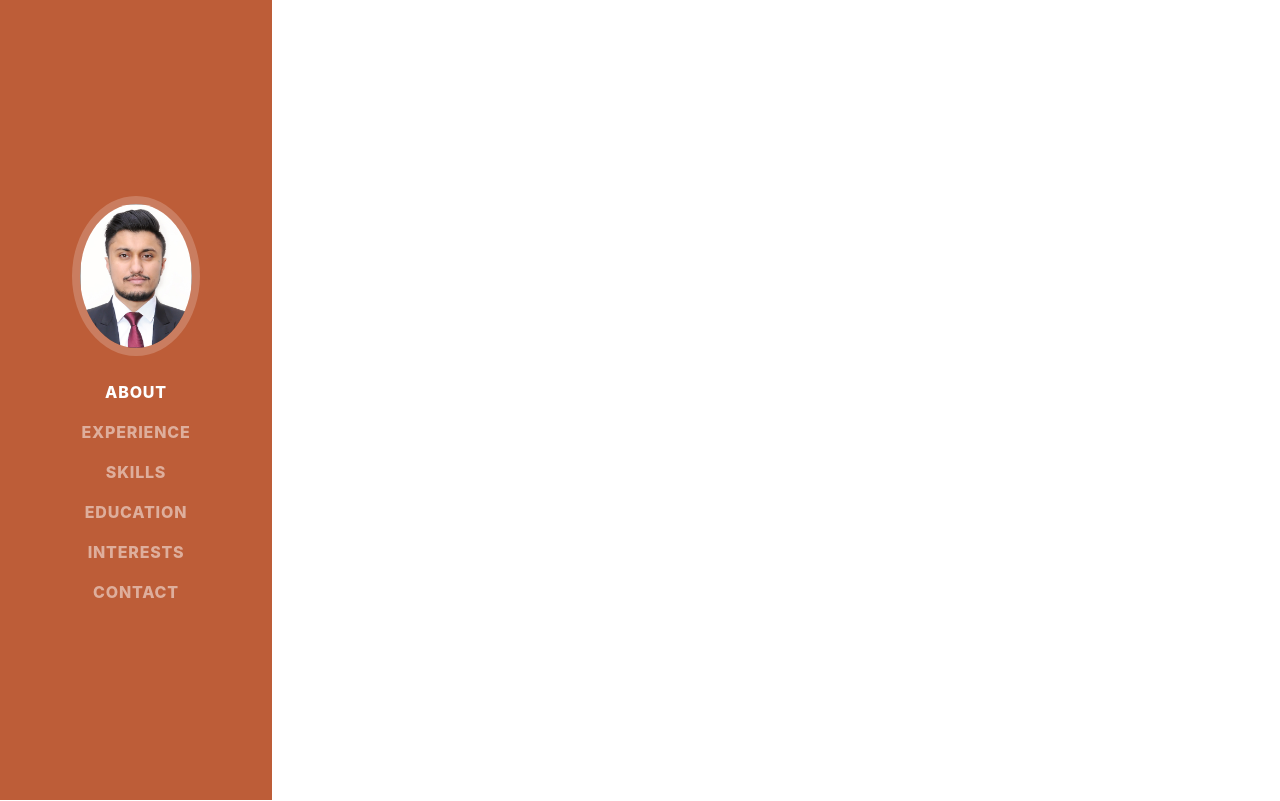
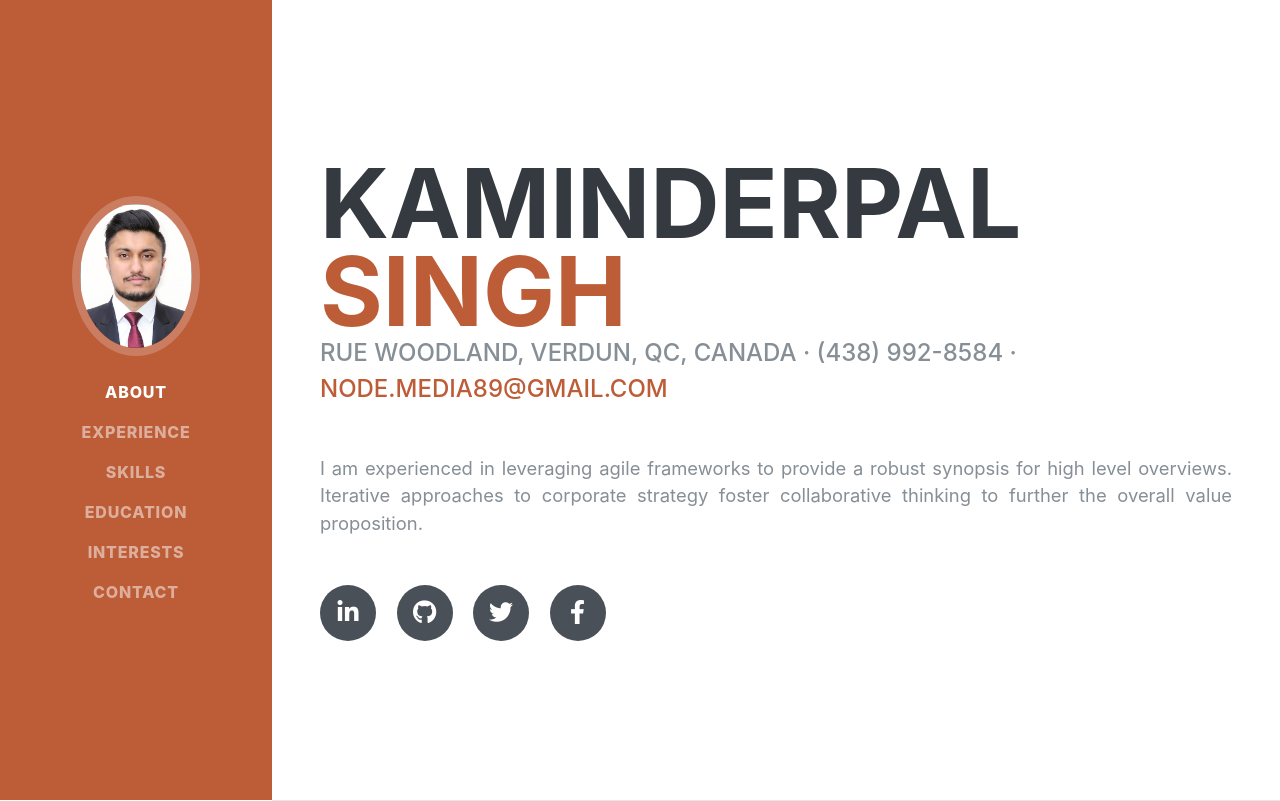
Before and after one commit to kaminderpal/portfolio, a website built with webpack: page index.html in a window 1280 px wide. Built offline with nearby package versions, Linux system fonts and the light colour scheme; a web font is replaced by a local one.

Commit message:
implement about page

```diff
--- a/index.html
+++ b/index.html
@@ -11,11 +11,11 @@
      <link href="https://fonts.googleapis.com/css?family=Muli:400,400i,800,800i" rel="stylesheet">
 </head>
 <body>
-     <div class="sidebar">
-          <%= htmlWebpackPlugin.options.sidebar %>
-     </div>
-     <div class="main">
+
+     <%= htmlWebpackPlugin.options.sidebar %>
+     <div class="container-fluid p-0">
           <%= htmlWebpackPlugin.options.about %>
+          <hr class="m-0">
           <%= htmlWebpackPlugin.options.experience %>
           <%= htmlWebpackPlugin.options.skills %>
           <%= htmlWebpackPlugin.options.education %>
--- a/src/css/style.css
+++ b/src/css/style.css
@@ -5,6 +5,9 @@ body {
 }
 .bg-primary{
      background-color: #bd5d38!important;
+}
+.social-icons a:hover {
+     background-color: #bd5d38;
  }
 @media (min-width:992px){
      .ks-sidebar .navbar-brand{
@@ -57,9 +60,70 @@ body {
      .ks-sidebar .navbar-collapse .navbar-nav .nav-item .nav-link{
           display: block;
      }
+     section.resume-section{
+          padding-top: 3rem!important;
+           padding-bottom: 3rem!important;
      }
+     body {
+          padding-top: 0;
+          padding-left: 17rem;
+      }
+      section.resume-section {
+          min-height: 100vh;
+      }
+      h1 {
+          font-size: 6rem;
+          line-height: 5.5rem;
+      }
+      section.resume-section {
+          padding-top: 5rem!important;
+          padding-bottom: 5rem!important;
+          max-width: 75rem;
+      }
+}
+@media (max-width:992px){
+     h1{
+          font-size: 3rem !important;
+     }
+}
+
 .ks-sidebar .navbar-nav .nav-item .nav-link{
      font-weight: 800;
     letter-spacing: .05rem;
     text-transform: uppercase;
 }
+
+ h1, h2, h3, h4, h5, h6 {
+     font-family: 'Saira Extra Condensed',-apple-system,BlinkMacSystemFont,'Segoe UI',Roboto,'Helvetica Neue',Arial,sans-serif,'Apple Color Emoji','Segoe UI Emoji','Segoe UI Symbol','Noto Color Emoji';
+     font-weight: 700;
+     text-transform: uppercase;
+     color: #343a40;
+ }
+ .text-primary {
+     color: #bd5d38!important;
+ }
+ .subheading {
+     text-transform: uppercase;
+     font-weight: 500;
+     font-family: 'Saira Extra Condensed',-apple-system,BlinkMacSystemFont,'Segoe UI',Roboto,'Helvetica Neue',Arial,sans-serif,'Apple Color Emoji','Segoe UI Emoji','Segoe UI Symbol','Noto Color Emoji';
+     font-size: 1.5rem;
+ }
+ a{
+     color: #bd5d38;
+ }
+ p.lead {
+     font-size: 1.15rem;
+     font-weight: 400;
+ }
+ .social-icons a {
+     display: inline-block;
+     height: 3.5rem;
+     width: 3.5rem;
+     background-color: #495057;
+     color: #fff!important;
+     border-radius: 100%;
+     text-align: center;
+     font-size: 1.5rem;
+     line-height: 3.5rem;
+     margin-right: 1rem;
+ }
--- a/src/index.js
+++ b/src/index.js
@@ -3,7 +3,7 @@ import popperJs from 'popper.js';
 import 'bootstrap';
 import 'bootstrap/dist/css/bootstrap.min.css'
 import './css/style.css'
-import '@fortawesome/fontawesome-free';
+import '@fortawesome/fontawesome-free/css/all.min.css';
 
 if(module.hot){
      console.log("hot started vvvv vvv")
--- a/src/templates/about.html
+++ b/src/templates/about.html
@@ -1 +1,25 @@
-<div class="about"></div>
+<section class="resume-section p-4 p-sm-3 p-lg-5 d-flex d-column text-center text-lg-left" id="about">
+     <div class="my-auto">
+          <h1 class="mb-0">Kaminderpal
+          <span class="text-primary">Singh</span>
+          </h1>
+          <div class="subheading mb-5">Rue Woodland, Verdun, QC, Canada · (438) 992-8584 ·
+          <a href="mailto:node.media89@gmail.com">node.media89@gmail.com</a>
+          </div>
+          <p class="lead mb-5 text-justify">I am experienced in leveraging agile frameworks to provide a robust synopsis for high level overviews. Iterative approaches to corporate strategy foster collaborative thinking to further the overall value proposition.</p>
+          <div class="social-icons">
+          <a href="https://www.linkedin.com/in/kaminderpal" target="_blank">
+               <i class="fab fa-linkedin-in"></i>
+          </a>
+          <a href="https://github.com/kaminderpal" target="_blank">
+               <i class="fab fa-github"></i>
+          </a>
+          <a href="https://twitter.com/Kamy7101" target="_blank">
+               <i class="fab fa-twitter"></i>
+          </a>
+          <a href="https://www.facebook.com/kaminderpal" target="_blank">
+               <i class="fab fa-facebook-f"></i>
+          </a>
+          </div>
+     </div>
+</section>
```
Lines whose indentation alone changed are shown as unchanged.
